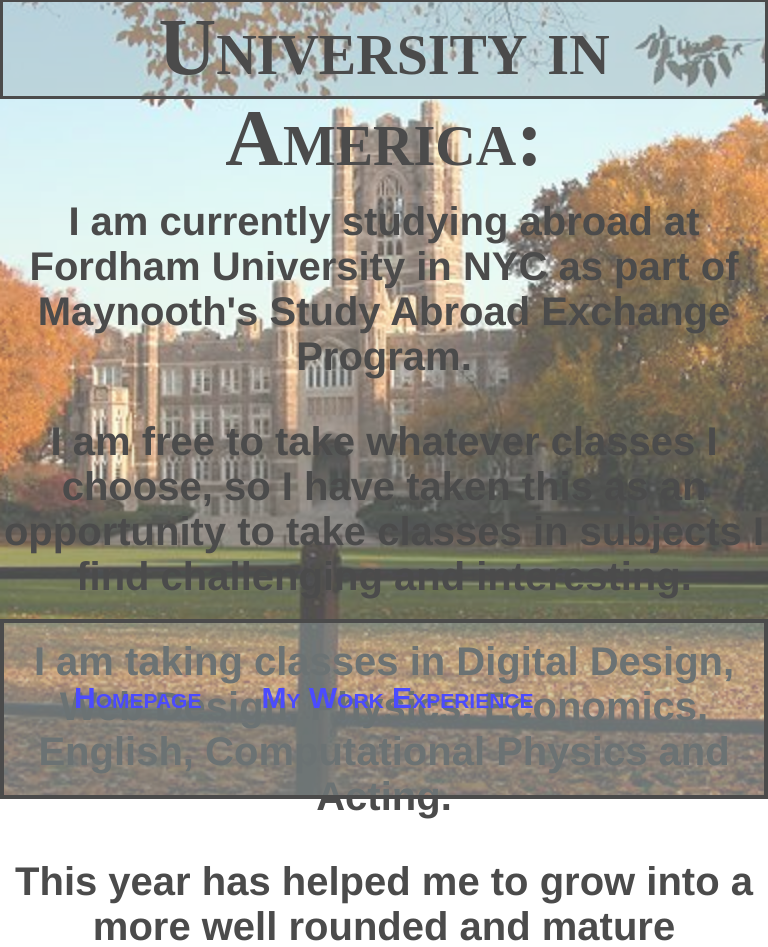
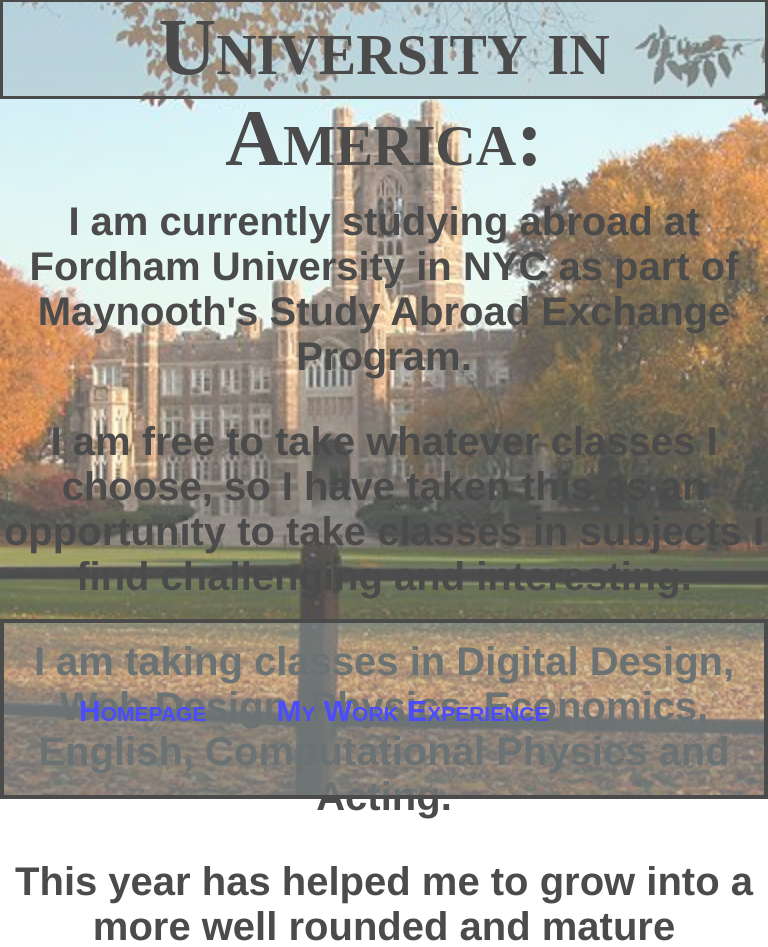
Before and after one commit to Cormaca18/Cormaca18.github.io, a PHP site: page /education.html in a window 768 px wide. Shown: the part 1601-2548 px from the top of the page. Run offline with PHP 8.4, Linux system fonts and the light colour scheme.

Commit message:
changed css

```diff
--- a/css/education.css
+++ b/css/education.css
@@ -117,12 +117,12 @@ ul#menu li {
   }
   ul#menu li {
       display:inline;
-      font-size: 65px;
+      font-size: 80px;
       font-family: fantasy;
       text-align: center;
       float: left;
-      padding-left: 30px;
-      padding-right: 30px;
+      padding-left: 35px;
+      padding-right: 35px;
   }
   a:hover {
       color: purple;
```
